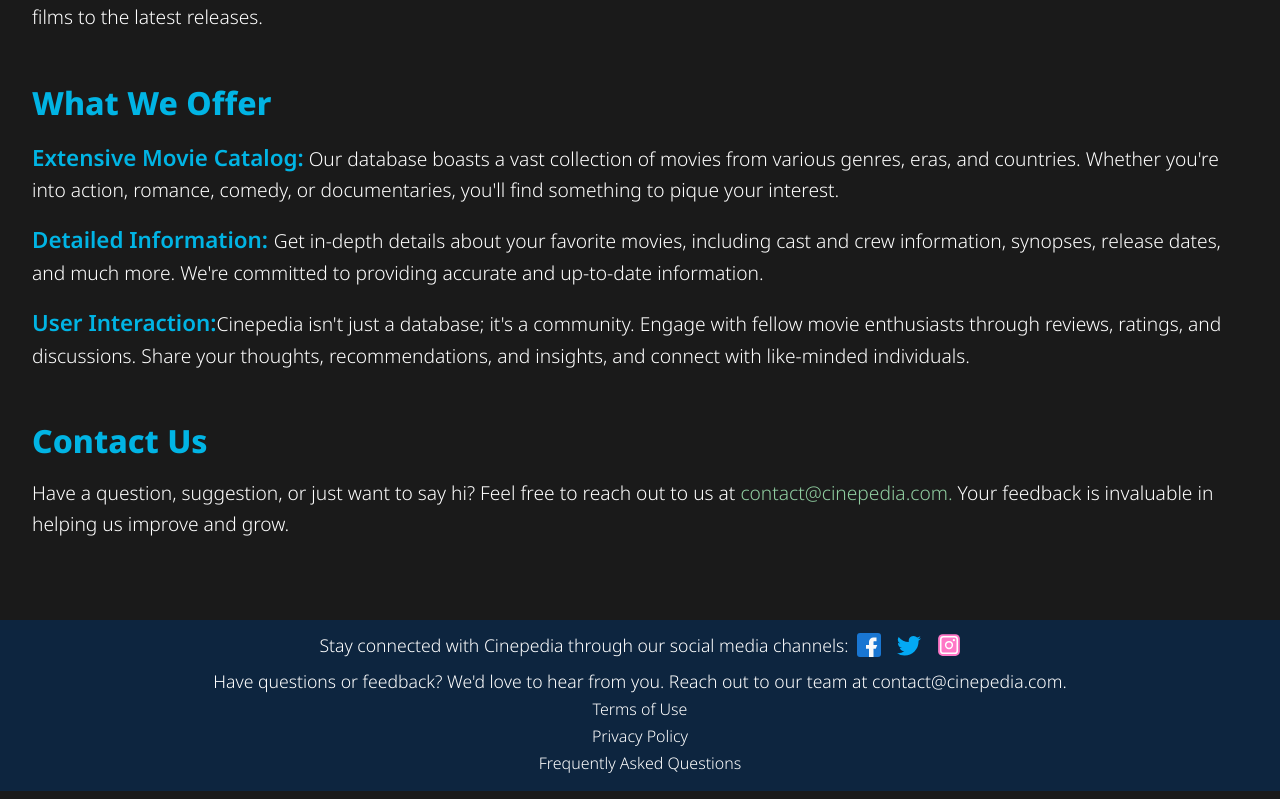
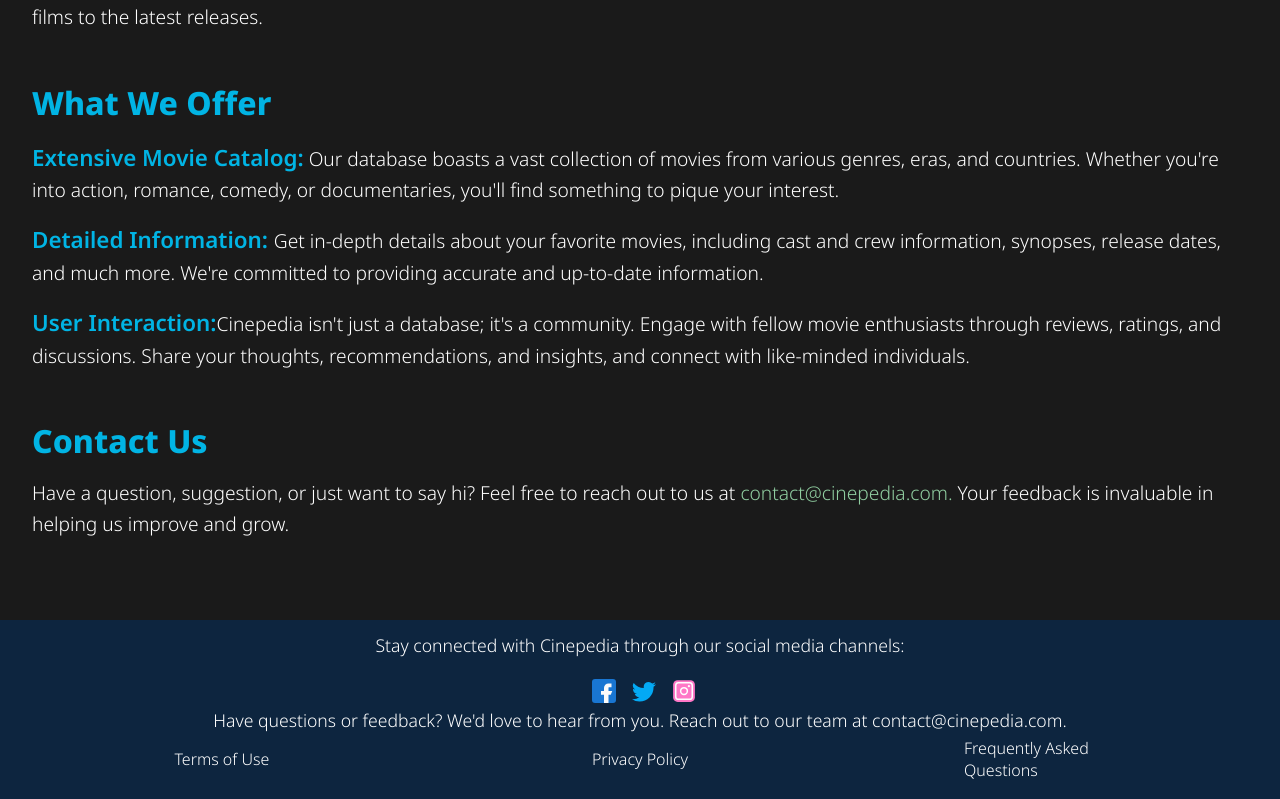
Before and after one commit to mrNice99/cinepedia, a React (Vite) app: page /about in a window 1280 px wide. Shown: the part 479-1278 px from the top of the page. Built offline with nearby package versions, Linux system fonts and the light colour scheme.

Commit message:
Styles media query

```diff
--- a/src/Pages/Home/Home.jsx
+++ b/src/Pages/Home/Home.jsx
@@ -6,7 +6,7 @@
 import { fetchMovies } from "../../helpers/fetchMovies";
 //components
 import Search from "../../components/Search/Search";
-import Card from "../../components/Card/Card";
+import Card from "../../components/Card/card";
 import Loader from "../../components/Loader/Loader";
 //style
 import "../Home/home.scss";
--- a/src/Pages/Home/home.scss
+++ b/src/Pages/Home/home.scss
@@ -46,6 +46,11 @@
 
   .home {
     padding: 1rem;
+
+    .header {
+      flex-direction: column;
+      align-items: center;
+    }
 
     h1 {
       font-size: 2rem;
--- a/src/Pages/MoviePage/moviePage.scss
+++ b/src/Pages/MoviePage/moviePage.scss
@@ -90,7 +90,7 @@
       text-align: center;
 
       h3 {
-        font-size: 1.3rem;
+        font-size: 1.2rem;
         font-weight: 800;
         color: $LightBlue;
         margin-bottom: 0.7rem;
@@ -196,6 +196,8 @@
 
   .movie-details {
     .movie-summary {
+      text-align: center;
+
       h2 {
         font-size: 1.25rem;
         margin-bottom: 0.5rem;
@@ -210,13 +212,14 @@
   .movie-metadata {
     .metadata-item {
       h3 {
-        font-size: 1rem;
         margin-bottom: 0.5rem;
+        overflow: hidden;
       }
 
       p {
         font-size: 0.75rem;
         margin-bottom: 0.5rem;
+        overflow: hidden;
       }
 
       ul {
--- a/src/components/Card/card.scss
+++ b/src/components/Card/card.scss
@@ -30,6 +30,12 @@
     }
   }
 
+  @media screen and (max-width: 768px) {
+    h2 {
+      opacity: 1;
+    }
+  }
+
   &:hover {
     transform: scale(1.05);
 
--- a/src/components/Footer/Footer.jsx
+++ b/src/components/Footer/Footer.jsx
@@ -6,7 +6,7 @@
     <footer className="footer">
       <div className="footer-social">
         <p>Stay connected with Cinepedia through our social media channels:</p>
-        <div className="links-footer">
+        <div className="footer-svg">
           <a
             href="https://www.facebook.com"
             target="_blank"
--- a/src/components/Footer/footer.scss
+++ b/src/components/Footer/footer.scss
@@ -12,6 +12,7 @@
 
   .footer-social {
     display: flex;
+    justify-content: space-between;
     justify-content: center;
     text-align: center;
 
@@ -23,7 +24,7 @@
       font-weight: 300;
     }
 
-    .links-footer {
+    .footer-svg {
       display: flex;
       gap: 1rem;
       margin-left: 0.5rem;
@@ -61,7 +62,7 @@
 
   .footer-links {
     a {
-      width: 20%;
+      width: 15%;
       display: flex;
       justify-content: center;
       align-items: center;
@@ -77,11 +78,11 @@
   }
 }
 
-@media (max-width: 768px) {
+@media (max-width: 1440px) {
   .footer-social {
     flex-direction: column;
 
-    .links-footer {
+    .footer-svg {
       margin: 0;
       margin-top: 10px;
       justify-content: center;
@@ -90,11 +91,14 @@
 
   .footer-links {
     display: flex;
-    flex-direction: row;
+    flex-wrap: wrap;
+    a {
+      width: 100%;
+    }
   }
 }
 
-@media (max-width: 480px) {
+@media (max-width: 1024px) {
   .footer-social {
     p {
       font-size: 1rem;
@@ -106,6 +110,9 @@
       font-size: 1rem;
     }
   }
+}
+
+@media (max-width: 480px) {
   .footer-links {
     display: flex;
     flex-direction: row;
--- a/src/components/Search/search.scss
+++ b/src/components/Search/search.scss
@@ -38,7 +38,11 @@
 
 @media screen and (max-width: 480px) {
   .search-container {
-    width: 100%;
+    width: 80%;
+  }
+
+  svg {
+    height: 1rem;
   }
 
   .search {
@@ -46,7 +50,7 @@
   }
 
   .search::placeholder {
-    font-size: 0.7rem;
+    font-size: 0.85rem;
     font-weight: 300;
   }
 }
```
